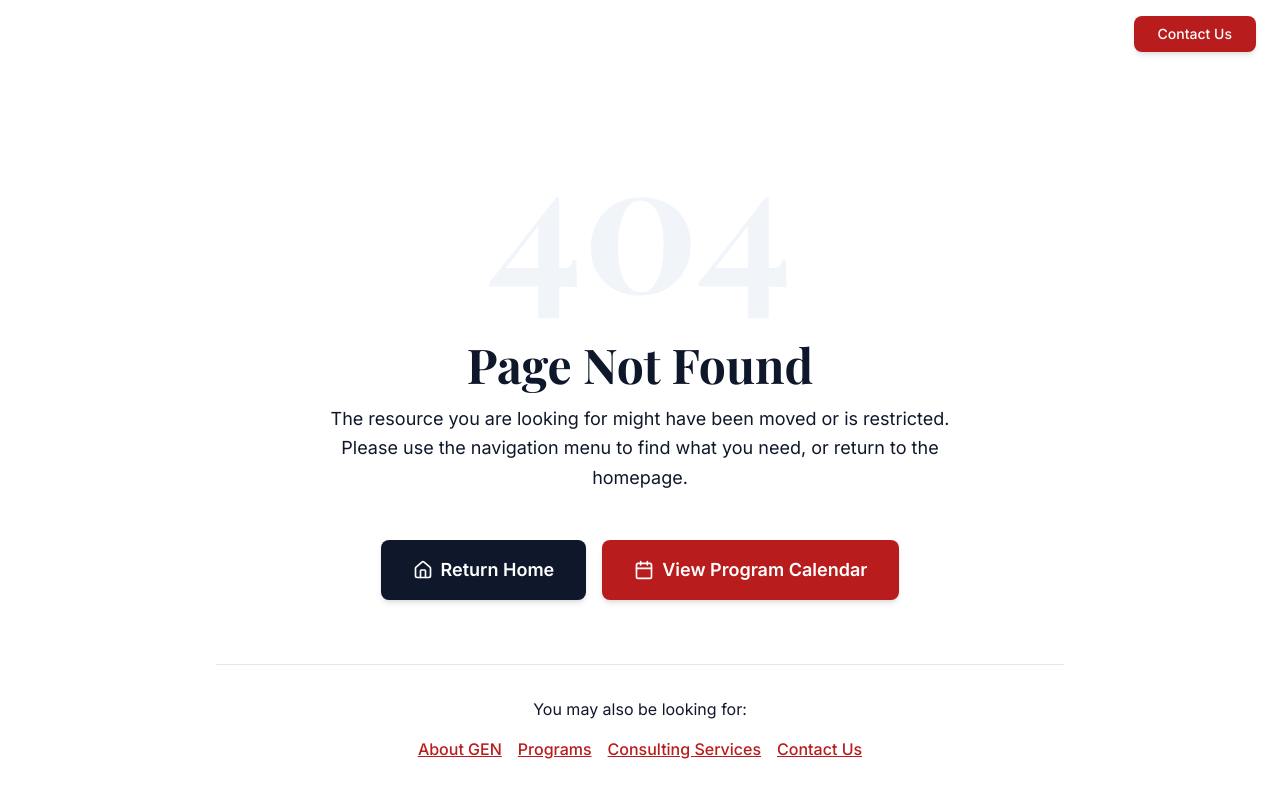
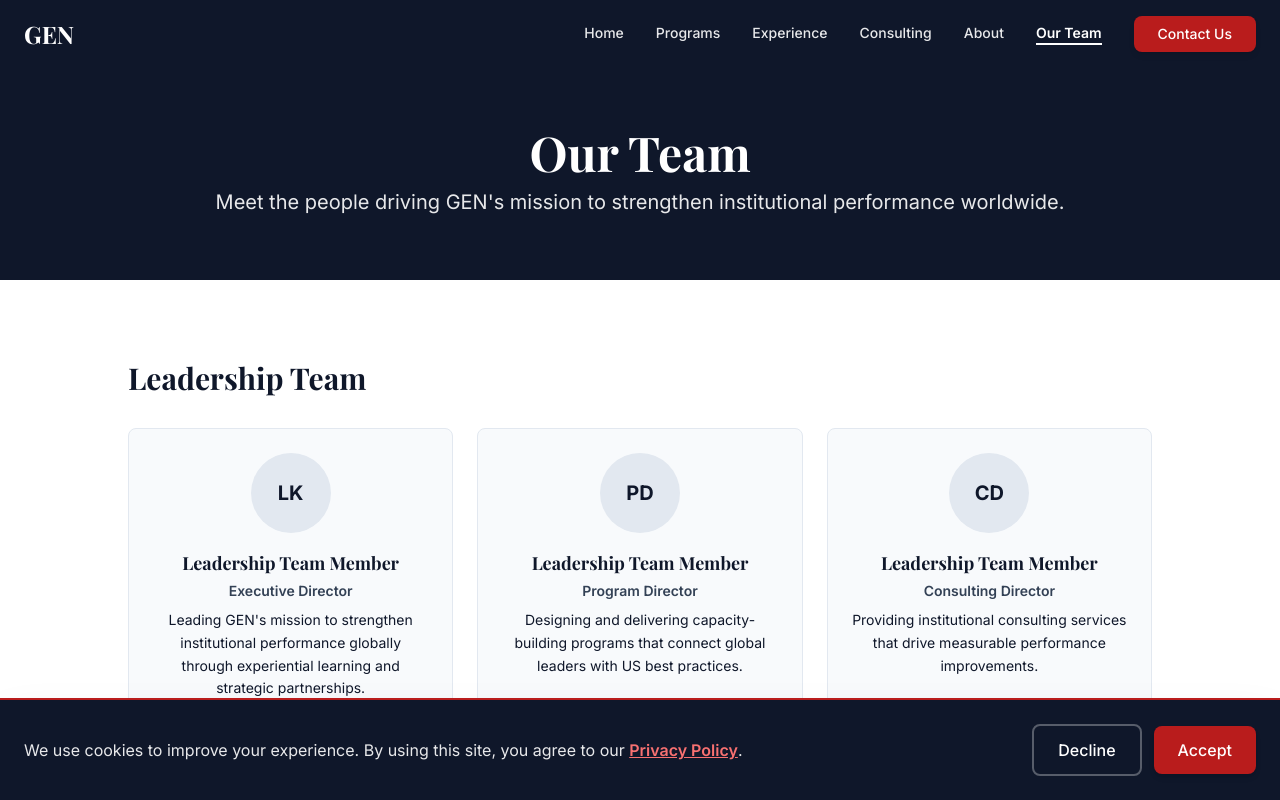
Before and after one commit to gendomainhost-svg/GEN, a Next.js app: page /our-team in a window 1280 px wide. Before the commit this address had no page. Shown: the top 800 px of the page. Built offline with nearby package versions, Linux system fonts and the light colour scheme; a web font is replaced by a local one.

Commit message:
Add Our Team tab and page, move leadership section from About
Made-with: Cursor

```diff
--- a/app/about/page.tsx
+++ b/app/about/page.tsx
@@ -52,27 +52,6 @@ export default function AboutPage() {
       icon: Target,
       title: "Adaptation",
       description: "Not replication, of best practices",
-    },
-  ];
-
-  const leadership = [
-    {
-      name: "Leadership Team Member",
-      title: "Executive Director",
-      bio: "Leading GEN's mission to strengthen institutional performance globally through experiential learning and strategic partnerships.",
-      placeholder: "LK",
-    },
-    {
-      name: "Leadership Team Member",
-      title: "Program Director",
-      bio: "Designing and delivering capacity-building programs that connect global leaders with US best practices.",
-      placeholder: "PD",
-    },
-    {
-      name: "Leadership Team Member",
-      title: "Consulting Director",
-      bio: "Providing institutional consulting services that drive measurable performance improvements.",
-      placeholder: "CD",
     },
   ];
 
@@ -183,47 +162,6 @@ export default function AboutPage() {
         </div>
       </Section>
 
-      {/* Leadership Team */}
-      <Section className="py-16 md:py-20 bg-white border-t border-primary-100">
-        <div className="max-w-5xl mx-auto">
-          <motion.h2
-            initial={{ opacity: 0, y: 20 }}
-            whileInView={{ opacity: 1, y: 0 }}
-            viewport={{ once: true }}
-            className="font-serif text-2xl md:text-3xl font-bold text-primary-900 mb-8"
-          >
-            Leadership Team
-          </motion.h2>
-          <div className="grid grid-cols-1 md:grid-cols-3 gap-6">
-            {leadership.map((member, index) => (
-              <motion.div
-                key={member.placeholder}
-                initial={{ opacity: 0, y: 16 }}
-                whileInView={{ opacity: 1, y: 0 }}
-                viewport={{ once: true }}
-                transition={{ delay: index * 0.08 }}
-                className="bg-primary-50 rounded-lg p-6 border border-primary-200 text-center"
-              >
-                <div className="w-20 h-20 bg-primary-200 rounded-full flex items-center justify-center mx-auto mb-4">
-                  <span className="text-primary-900 text-xl font-bold">
-                    {member.placeholder}
-                  </span>
-                </div>
-                <h3 className="font-serif text-lg font-bold text-primary-900 mb-1">
-                  {member.name}
-                </h3>
-                <p className="text-primary-700 font-semibold text-sm mb-2">
-                  {member.title}
-                </p>
-                <p className="text-secondary-DEFAULT text-sm leading-relaxed">
-                  {member.bio}
-                </p>
-              </motion.div>
-            ))}
-          </div>
-        </div>
-      </Section>
-
       {/* Why the United States */}
       <Section className="py-16 md:py-20 bg-white relative overflow-hidden">
         <div className="absolute inset-0 opacity-[0.06] pointer-events-none">
--- /dev/null
+++ b/app/our-team/page.tsx
@@ -0,0 +1,98 @@
+"use client";
+
+import { motion } from "framer-motion";
+import Navbar from "@/components/Navbar";
+import Footer from "@/components/Footer";
+import CookieBanner from "@/components/CookieBanner";
+import Section from "@/components/Section";
+
+const leadership = [
+  {
+    name: "Leadership Team Member",
+    title: "Executive Director",
+    bio: "Leading GEN's mission to strengthen institutional performance globally through experiential learning and strategic partnerships.",
+    placeholder: "LK",
+  },
+  {
+    name: "Leadership Team Member",
+    title: "Program Director",
+    bio: "Designing and delivering capacity-building programs that connect global leaders with US best practices.",
+    placeholder: "PD",
+  },
+  {
+    name: "Leadership Team Member",
+    title: "Consulting Director",
+    bio: "Providing institutional consulting services that drive measurable performance improvements.",
+    placeholder: "CD",
+  },
+];
+
+export default function OurTeamPage() {
+  return (
+    <main className="min-h-screen">
+      <Navbar />
+
+      {/* Hero */}
+      <Section className="bg-primary-900 text-white pt-28 pb-12 md:pt-32 md:pb-16">
+        <motion.div
+          initial={{ opacity: 0, y: 20 }}
+          animate={{ opacity: 1, y: 0 }}
+          transition={{ duration: 0.6 }}
+          className="max-w-4xl mx-auto text-center"
+        >
+          <h1 className="font-serif text-4xl md:text-5xl font-bold mb-3">
+            Our Team
+          </h1>
+          <p className="text-lg md:text-xl text-white/90">
+            Meet the people driving GEN&apos;s mission to strengthen institutional
+            performance worldwide.
+          </p>
+        </motion.div>
+      </Section>
+
+      {/* Leadership Team */}
+      <Section className="py-16 md:py-20 bg-white">
+        <div className="max-w-5xl mx-auto">
+          <motion.h2
+            initial={{ opacity: 0, y: 20 }}
+            whileInView={{ opacity: 1, y: 0 }}
+            viewport={{ once: true }}
+            className="font-serif text-2xl md:text-3xl font-bold text-primary-900 mb-8"
+          >
+            Leadership Team
+          </motion.h2>
+          <div className="grid grid-cols-1 md:grid-cols-3 gap-6">
+            {leadership.map((member, index) => (
+              <motion.div
+                key={member.placeholder}
+                initial={{ opacity: 0, y: 16 }}
+                whileInView={{ opacity: 1, y: 0 }}
+                viewport={{ once: true }}
+                transition={{ delay: index * 0.08 }}
+                className="bg-primary-50 rounded-lg p-6 border border-primary-200 text-center"
+              >
+                <div className="w-20 h-20 bg-primary-200 rounded-full flex items-center justify-center mx-auto mb-4">
+                  <span className="text-primary-900 text-xl font-bold">
+                    {member.placeholder}
+                  </span>
+                </div>
+                <h3 className="font-serif text-lg font-bold text-primary-900 mb-1">
+                  {member.name}
+                </h3>
+                <p className="text-primary-700 font-semibold text-sm mb-2">
+                  {member.title}
+                </p>
+                <p className="text-secondary-DEFAULT text-sm leading-relaxed">
+                  {member.bio}
+                </p>
+              </motion.div>
+            ))}
+          </div>
+        </div>
+      </Section>
+
+      <Footer />
+      <CookieBanner />
+    </main>
+  );
+}
--- a/components/Navbar.tsx
+++ b/components/Navbar.tsx
@@ -12,6 +12,7 @@ const navLinks = [
   { name: "Experience", href: "/experience" },
   { name: "Consulting", href: "/consulting" },
   { name: "About", href: "/about" },
+  { name: "Our Team", href: "/our-team" },
   { name: "Contact Us", href: "/contact", button: true },
 ];
 
```
